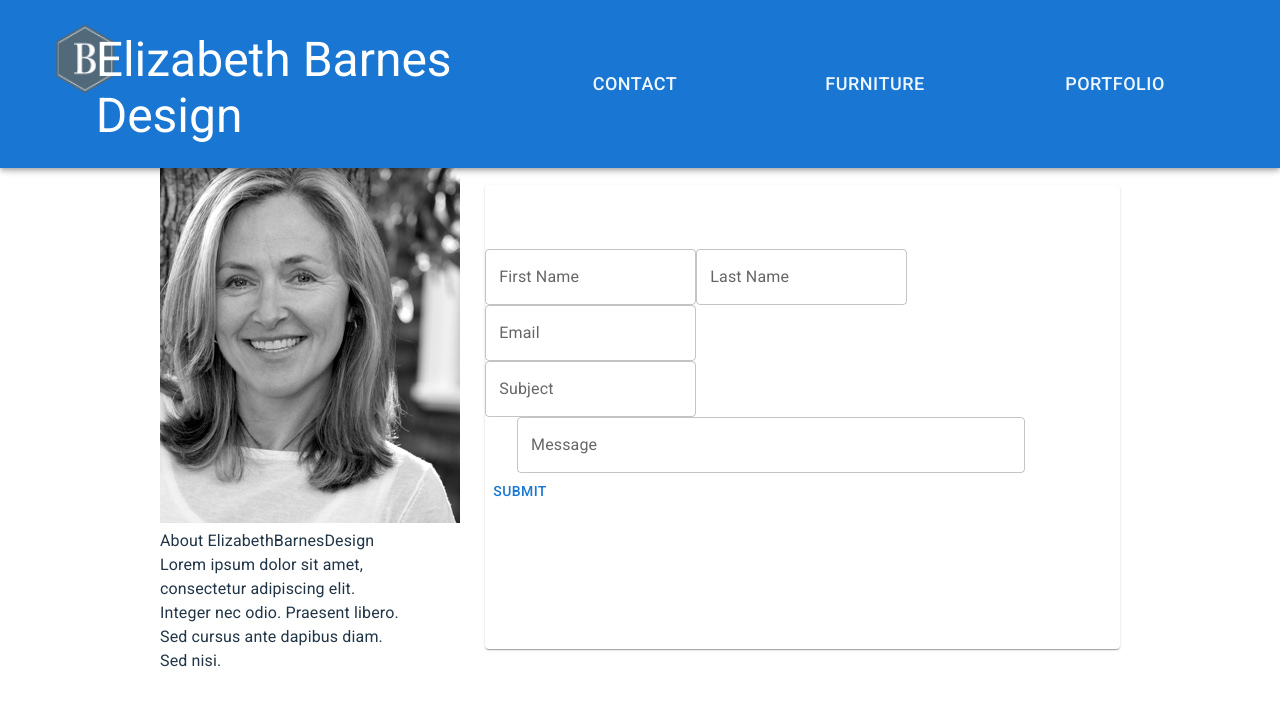
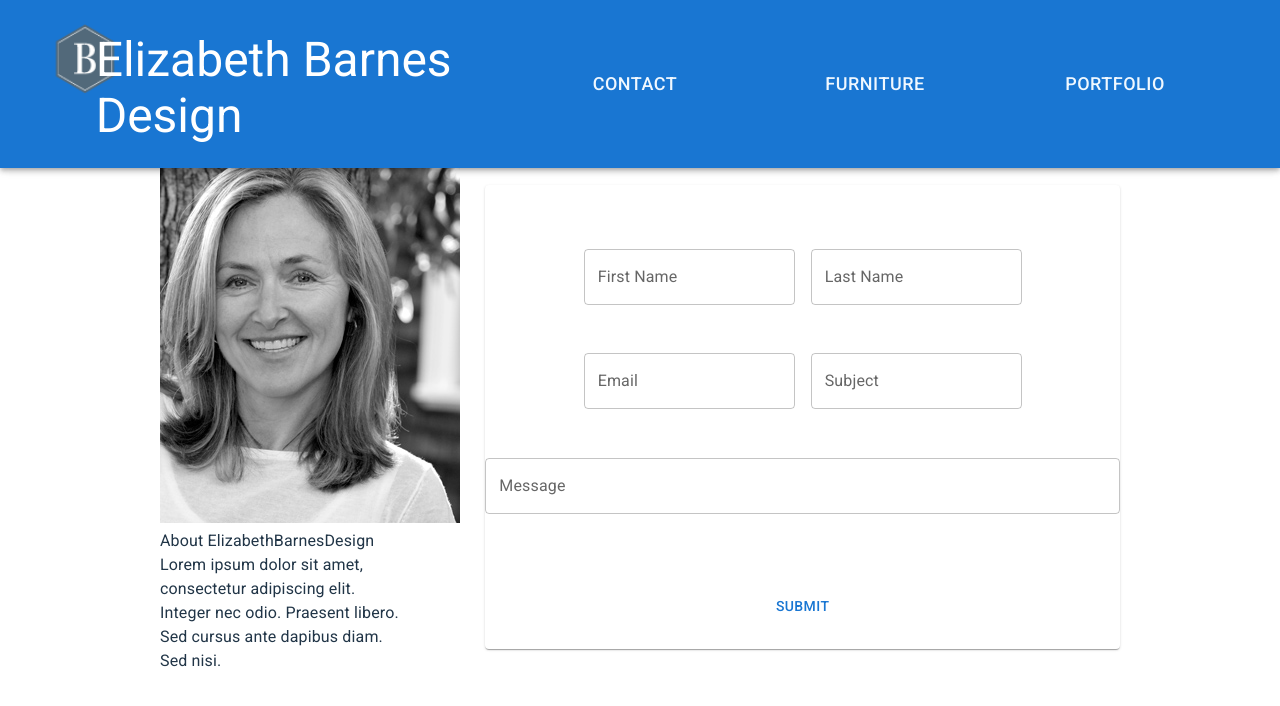
Before and after one commit to masonbarnes645/ERBD, a React (Vite) app in the folder ERB-client/: page /contact-us in a window 1280 px wide. Shown: the top 706 px of the page. Built offline with nearby package versions, Linux system fonts and the light colour scheme; no server answers.

Commit message:
contact us grid text fields

```diff
--- a/ERB-client/src/Contact.jsx
+++ b/ERB-client/src/Contact.jsx
@@ -43,19 +43,25 @@ const Contact = () => {
                     </Box>
                 </Grid>
                 <Grid size={8}>
-                    <Paper component='form' onSubmit={handleSubmit} sx={{ width: '100%', height: 400, paddingTop:8 }} >
-                        <Box alignContent={'center'}>
-                            <TextField label="First Name" onChange={handleChange}  name='firstname'/>
-                            <TextField label="Last Name" onChange={handleChange} name='lastname'/>
-                        </Box>
-                        <Box>
-                            <TextField label="Email" onChange={handleChange} name='email'/>
-                        </Box>
-                        <Box>
-                            <TextField label="Subject" onChange={handleChange} name='subject'/>
-                        </Box>
-                        <Box>
-                            <TextField label="Message" sx={{width:'80%', marginX:"5%"}} onChange={handleChange} name='message'/>
+                    <Paper component='form' onSubmit={handleSubmit} sx={{ width: '100%', height: 400, paddingTop: 8, display: 'grid', alignContent: 'stretch' }} >
+                        <Grid container spacing={2} sx={{ width: '100%', justifyContent:'center' }}>
+                            <Grid item lg={6} xs={12} sx={{alignSelf:'stretch'}}>
+                                <TextField fullWidth label="First Name" onChange={handleChange} name="firstname" />
+                            </Grid>
+                            <Grid item lg={6} xs={12} sx={{alignSelf:'stretch'}}>
+                                <TextField fullWidth label="Last Name" onChange={handleChange} name="lastname" />
+                            </Grid>
+                        </Grid>
+                        <Grid container spacing={2} sx={{ width: '100%', justifyContent:'center' }}>
+                            <Grid item lg={6} xs={12} sx={{alignSelf:'stretch'}}>
+                            <TextField fullWidth label="Email" onChange={handleChange} name='email' />
+                            </Grid>
+                            <Grid item lg={6} xs={12} sx={{alignSelf:'stretch'}}>
+                            <TextField fullWidth label="Subject" onChange={handleChange} name='subject' />
+                            </Grid>
+                        </Grid>
+                        <Box >
+                            <TextField fullWidth label="Message" onChange={handleChange} name='message' />
                         </Box>
                         <Button type='submit'>Submit</Button>
                     </Paper>
```
